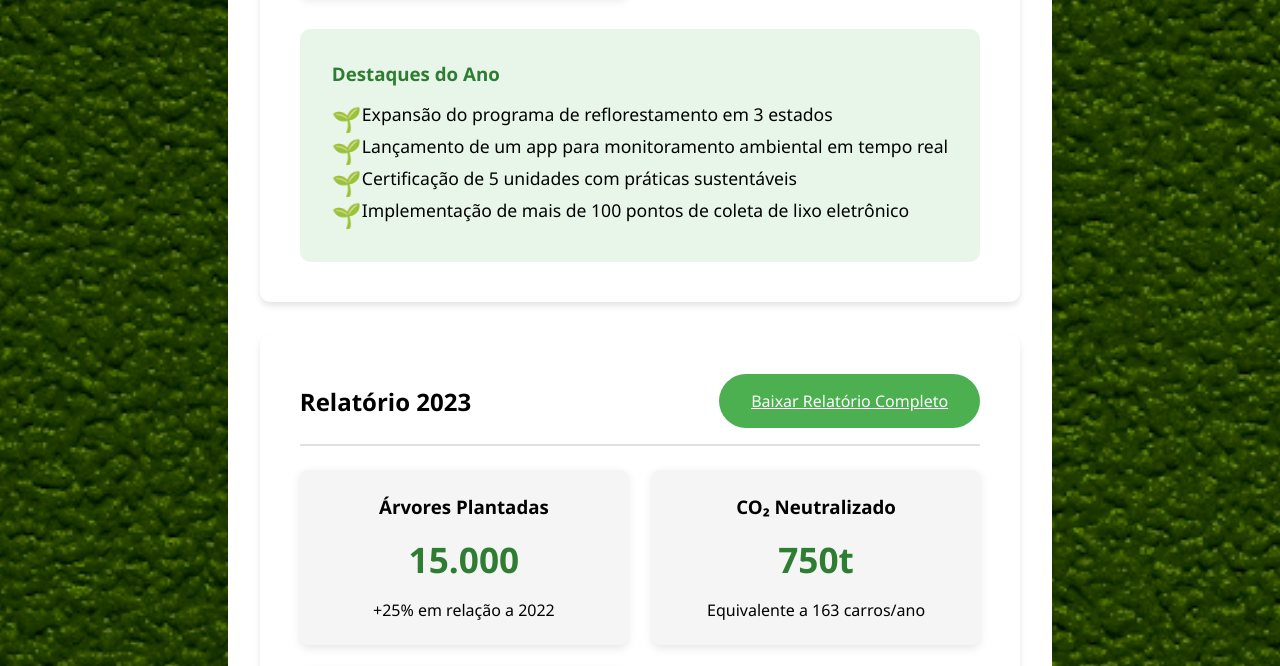
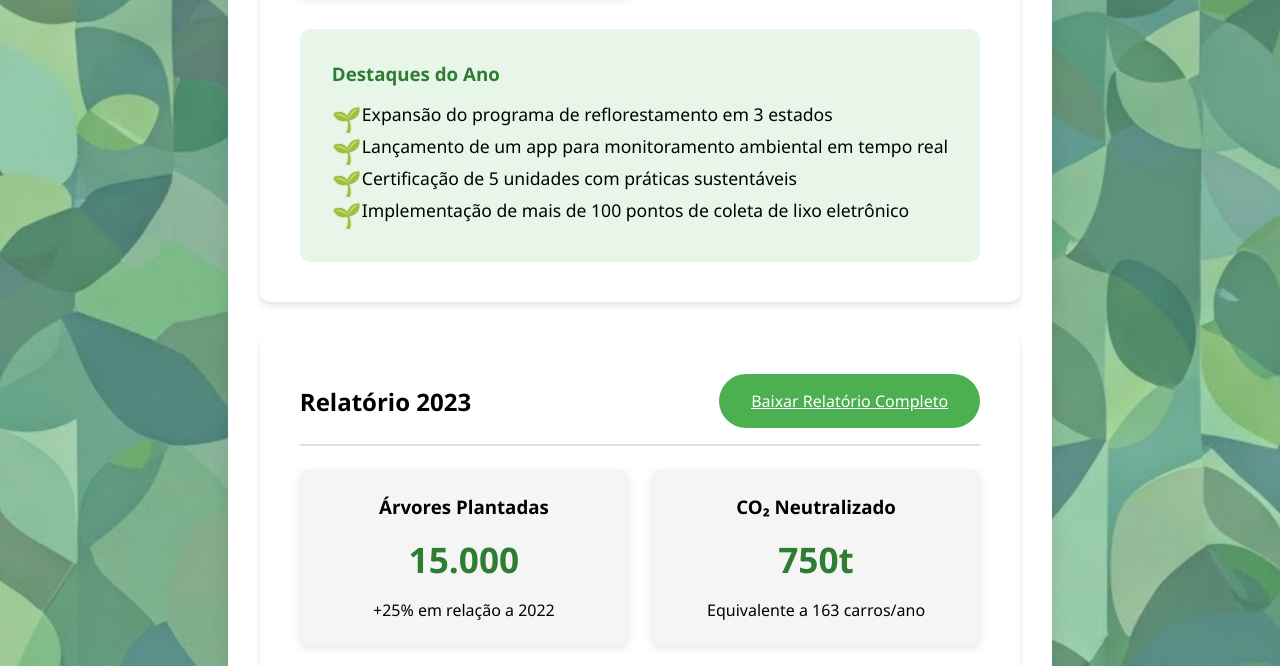
Before and after one commit to pedro23165/site-nystery, a website: page servidor/public/html/Relatório.html in a window 1280 px wide. Shown: the part 754-1420 px from the top of the page. Drawn offline with Linux system fonts and the light colour scheme.

Commit message:
12121212121212
1111111111111111

```diff
--- a/servidor/public/css/Relatório.css
+++ b/servidor/public/css/Relatório.css
@@ -6,7 +6,7 @@
 }
 
 body {
-  background-image: url(../image/photo-1632195670211-9e46e8c772c7.avif);
+  background-image: url(../image/Gemini_Generated_Image_8bnue8bnue8bnue8.jpg);
   background-repeat: no-repeat; /* Impede a repetição da imagem */
   background-size: cover; /* Faz a imagem ocupar todo o espaço disponível */
   background-position: center center; /* Centraliza a imagem no fundo */
```
